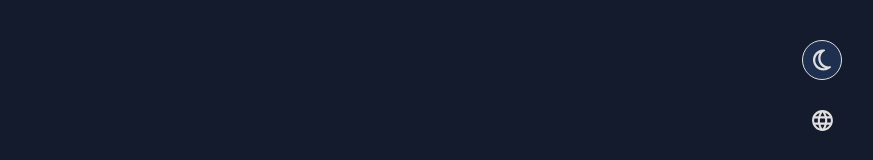
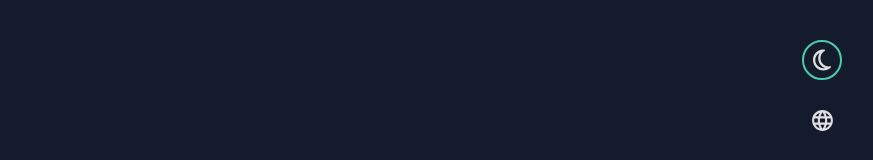
Before and after one commit to abex-COM/Abbabiyo-web-App, a React (Create React App) app in the folder frontend/: page / in a window 1280 px wide. In both pictures the pointer is over the element 1220 px from the left and 60 px from the top of the page. Shown: the top 160 px of the page, without its empty margins (398-1271 px from the left). Built offline with nearby package versions, Linux system fonts and the light colour scheme; a web font is replaced by a local one.

Commit message:
login style

```diff
--- a/frontend/src/Components/LoginRegister/LoginRegister.css
+++ b/frontend/src/Components/LoginRegister/LoginRegister.css
@@ -130,8 +130,7 @@ form button.router:hover{
     border-radius: 50%;
 }
 .theme-toggle:hover{
-    border: 1px solid #e0e0e0;
-    background: #1e2f50;
+    border:  2px solid #4cceac;
 }
 form .remember-forgot{
     display: flex;
```
